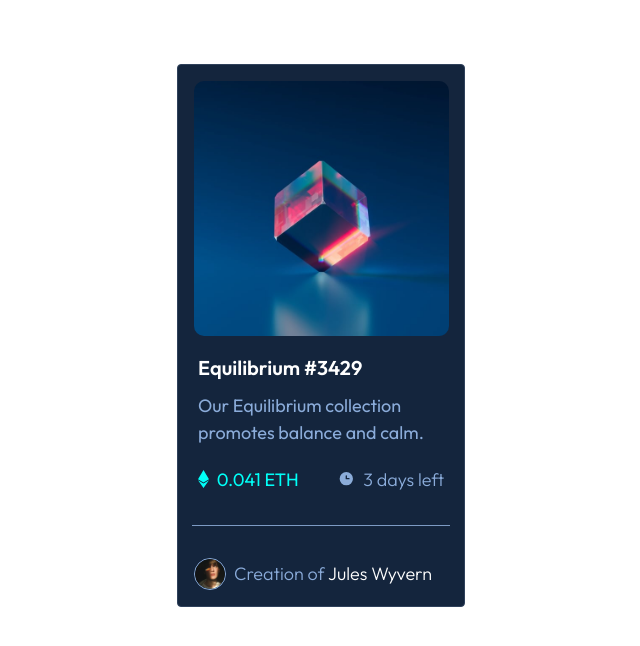
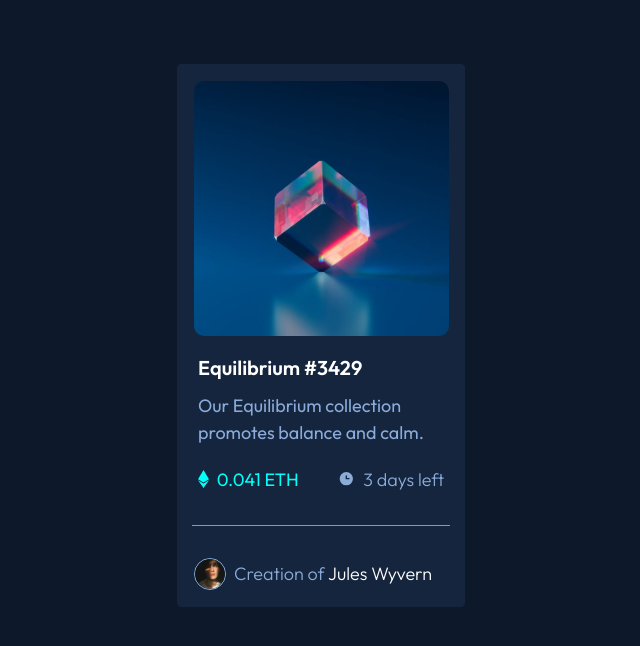
Before and after one commit to Misa-el-bit/NFT-card-component, a plain HTML site: page index.html in a window 1280 px wide. Shown: the whole page, without its empty margins (319-959 px from the left). Drawn offline with nearby package versions, Linux system fonts and the light colour scheme.

Commit message:
cambio de background color

```diff
--- a/css/style.scss
+++ b/css/style.scss
@@ -1,32 +1,3 @@
-/*
-# Front-end Style Guide
-
-## Layout
-- Mobile: 375px
-- Desktop: 1440px
-
-## Colors
-
-### Primary
-
-- Soft blue: hsl(215, 51%, 70%)
-- Cyan: hsl(178, 100%, 50%)
-
-### Neutral
-
-- Very dark blue (main BG): hsl(217, 54%, 11%)
-- Very dark blue (card BG): hsl(216, 50%, 16%)
-- Very dark blue (line): hsl(215, 32%, 27%)
-- White: hsl(0, 0%, 100%)
-
-- Font size (paragraph): 18px
-
-### Font
-
-- Family: [Outfit](https://fonts.google.com/specimen/Outfit)
-- Weights: 300, 400, 600
-*/
-
 //Colors
 $Soft-blue: hsl(215, 51%, 70%);
 $Cyan: hsl(178, 100%, 50%);
@@ -45,11 +16,12 @@ body{
     font-family: 'Outfit', sans-serif;
     font-size: 18px;
     margin: 4rem auto;
+    background-color: $Vdark-blue-main-BG;
 }
 .card{
     width: 18rem;
     background-color: $Vdark-blue-card-BG;
-    border: 1px solid $Vdark-blue-line;
+    border: 1px solid $Vdark-blue-card-BG;
     .img-container{
         .card-img{
             width: 89%;
```
Also changed, not shown: css/style.css, 1 other file.
